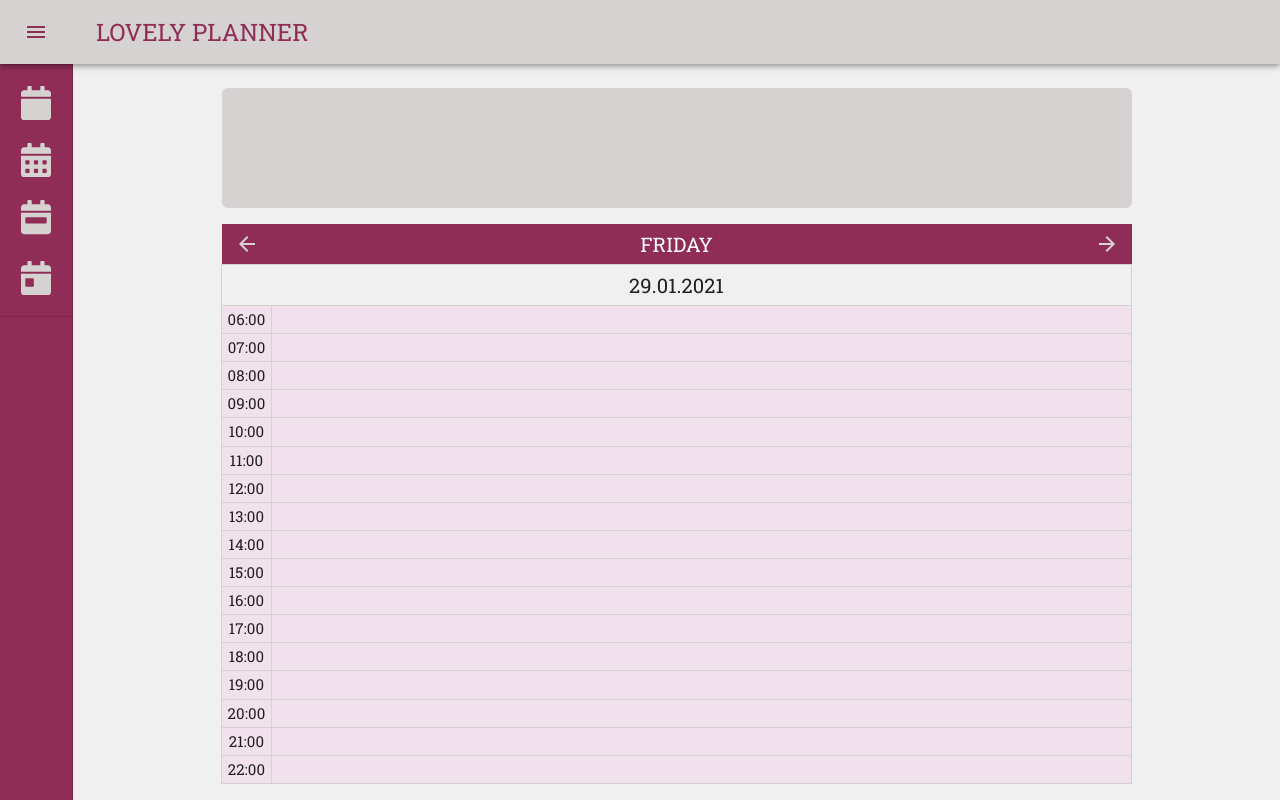
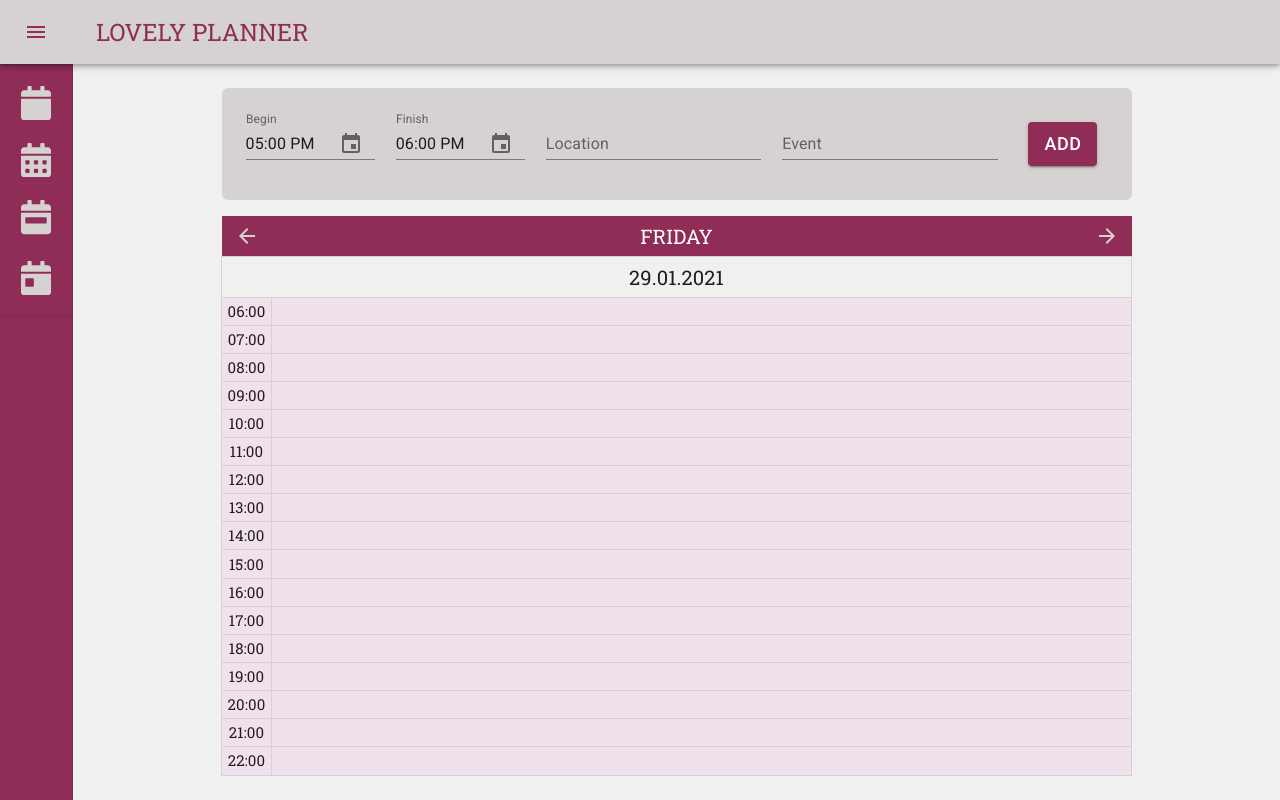
Before and after one commit to CoralineK/planner, a React (Create React App) app: page /day in a window 1280 px wide. Built offline with nearby package versions, Linux system fonts and the light colour scheme.

Commit message:
recompose composites and change firebase files

```diff
--- a/package.json
+++ b/package.json
@@ -3,8 +3,11 @@
   "version": "0.1.0",
   "private": true,
   "dependencies": {
+    "@date-io/date-fns": "^1.3.13",
+    "@date-io/dayjs": "^1.3.13",
     "@material-ui/core": "^4.11.0",
     "@material-ui/icons": "^4.9.1",
+    "@material-ui/pickers": "^3.2.10",
     "@react-firebase/auth": "^0.2.10",
     "@testing-library/jest-dom": "^4.2.4",
     "@testing-library/react": "^9.5.0",
@@ -16,7 +19,8 @@
     "@types/react-material-ui-form-validator": "^2.1.0",
     "@types/react-router-dom": "^5.1.5",
     "@types/styled-components": "^5.1.3",
-    "dayjs": "^1.9.1",
+    "date-fns": "^2.16.1",
+    "dayjs": "^1.10.4",
     "firebase": "^7.21.1",
     "prop-types": "^15.7.2",
     "react": "^16.13.1",
--- a/src/components/Auth/LogInForm.tsx
+++ b/src/components/Auth/LogInForm.tsx
@@ -1,8 +1,8 @@
 import React, { useState } from 'react';
 import TextField from '@material-ui/core/TextField';
-import Button from '@material-ui/core/Button';
-import { signInUser } from '../../services/firebase';
-import { ButtonContainer, useStyles } from './style';
+import Submit from '../CommonComponents/ButtonSubmit';
+import { signInUser } from '../../services/auth';
+import { useStyles } from './style';
 import { useHistory } from 'react-router-dom';
 
 export default function SignIn() {
@@ -14,8 +14,7 @@ export default function SignIn() {
   const classes = useStyles();
   const history = useHistory();
 
-  // @ts-ignore
-  const onSubmit = (e) => {
+  const onSubmit = (e: any) => {
     e.preventDefault();
     signInUser(user.email, user.password).then(() => {
       history.push('/home');
@@ -23,7 +22,7 @@ export default function SignIn() {
   };
 
   return (
-    <form className={classes.root} autoComplete="off" onSubmit={onSubmit}>
+    <form className={classes.root} onSubmit={onSubmit}>
       <TextField
         required
         id="mail-login"
@@ -41,11 +40,7 @@ export default function SignIn() {
         variant="outlined"
         onChange={(e) => setUser({ ...user, password: e.target.value })}
       />
-      <ButtonContainer>
-        <Button className={classes.button} variant="contained" type="submit">
-          SUBMIT
-        </Button>
-      </ButtonContainer>
+      <Submit text="Submit" />
     </form>
   );
 }
--- a/src/components/Auth/RegisterForm.tsx
+++ b/src/components/Auth/RegisterForm.tsx
@@ -1,8 +1,8 @@
 import React, { useState } from 'react';
 import TextField from '@material-ui/core/TextField';
-import Button from '@material-ui/core/Button';
-import { createAccount } from '../../services/firebase';
-import { ButtonContainer, useStyles } from './style';
+import Submit from '../CommonComponents/ButtonSubmit';
+import { createAccount } from '../../services/auth';
+import { useStyles } from './style';
 
 export default function SignUp() {
   const [user, setUser] = useState({
@@ -16,8 +16,7 @@ export default function SignUp() {
 
   const classes = useStyles();
 
-  // @ts-ignore
-  const onSubmit = (e) => {
+  const onSubmit = (e: any) => {
     e.preventDefault();
     user.password === user.repeatPassword &&
       createAccount(user.email, user.password);
@@ -84,12 +83,7 @@ export default function SignUp() {
           />
         </>
       )}
-
-      <ButtonContainer>
-        <Button className={classes.button} variant="contained" type="submit">
-          SUBMIT
-        </Button>
-      </ButtonContainer>
+      <Submit text="submit" />
     </form>
   );
 }
--- a/src/components/Auth/style.ts
+++ b/src/components/Auth/style.ts
@@ -1,12 +1,4 @@
-import styled from 'styled-components';
 import { createStyles, makeStyles, Theme } from '@material-ui/core/styles';
-import { colors } from '../../Constants';
-
-export const ButtonContainer = styled.div`
-  padding: 10px;
-  display: flex;
-  justify-content: center;
-`;
 
 export const useStyles = makeStyles((theme: Theme) =>
   createStyles({
@@ -18,13 +10,5 @@ export const useStyles = makeStyles((theme: Theme) =>
         width: '100%',
       },
     },
-    button: {
-      backgroundColor: colors.primary,
-      color: 'white',
-      fontSize: 18,
-      '&:hover': {
-        backgroundColor: colors.change,
-      },
-    },
   })
 );
--- a/src/components/Calendars/Day/AddEvent.tsx
+++ b/src/components/Calendars/Day/AddEvent.tsx
@@ -1,17 +1,83 @@
-import React from 'react';
+import React, { useEffect, useState } from 'react';
 import styled from 'styled-components';
 import { colors } from '../../../Constants';
+import TextField from '@material-ui/core/TextField';
+import TimePicker from '../../CommonComponents/TimePicker';
+import ButtonSubmit from '../../CommonComponents/ButtonSubmit';
 
 const Container = styled.div`
   width: 910px;
-  height: 15vh;
   background-color: ${colors.extra};
   margin-bottom: 2vh;
   border-radius: 6px;
+  padding: 3vh;
+  display: flex;
+  justify-content: space-between;
 `;
+const Form = styled.form`
+  display: flex;
+  justify-content: space-between;
+`;
+type Event = {
+  begin?: Date;
+  finish?: Date;
+  location: string;
+  title: string;
+  exist: boolean;
+};
+function AddEvent() {
+  const [event, setEvent] = useState<Event>({
+    begin: undefined,
+    finish: undefined,
+    location: '',
+    title: '',
+    exist: false,
+  });
 
-function AddEvent() {
-  return <Container></Container>;
+  useEffect(() => {
+    console.log(event);
+  }, [event]);
+
+  const handleOnChange = (e: any) => {
+    console.log(e.target.name);
+    setEvent({ ...event, [e.target.name]: e.target.value });
+  };
+
+  const onSubmit = (e: any) => {
+    e.preventDefault();
+  };
+
+  return (
+    <Container>
+      <Form onSubmit={onSubmit}>
+        <TimePicker
+          label="Begin"
+          name="begin"
+          extraTime={0}
+          onChange={handleOnChange}
+        />
+        <TimePicker
+          label="Finish"
+          name="finish"
+          extraTime={1}
+          onChange={handleOnChange}
+        />
+        <TextField
+          label="Location"
+          name="location"
+          style={{ width: '25%' }}
+          onChange={handleOnChange}
+        ></TextField>
+        <TextField
+          label="Event"
+          name="title"
+          style={{ width: '25%' }}
+          onChange={handleOnChange}
+        ></TextField>
+        <ButtonSubmit text="add" />
+      </Form>
+    </Container>
+  );
 }
 
 export default AddEvent;
--- a/src/components/Calendars/Day/DayName.tsx
+++ b/src/components/Calendars/Day/DayName.tsx
@@ -1,5 +1,5 @@
 import React from 'react';
-import { Name, ContainerRow } from '../CommonStyle';
+import { Name } from '../CommonStyle';
 
 const DAYSOFWEEK = [
   'SUNDAY',
--- a/src/components/Calendars/Day/Timetable.tsx
+++ b/src/components/Calendars/Day/Timetable.tsx
@@ -19,8 +19,8 @@ const Box = styled.td`
 `;
 
 function Timetable() {
-  const [start, setStart] = useState<number>(6);
-  const [end, setEnd] = useState<number>(22);
+  const [start] = useState<number>(6);
+  const [end] = useState<number>(22);
 
   function format(number: number) {
     if (number > 9) {
--- /dev/null
+++ b/src/components/CommonComponents/ButtonSubmit.tsx
@@ -0,0 +1,41 @@
+import React from 'react';
+import styled from 'styled-components';
+import Button from '@material-ui/core/Button';
+import { createStyles, makeStyles, Theme } from '@material-ui/core/styles';
+import { colors } from '../../Constants';
+
+const ButtonContainer = styled.div`
+  padding: 10px;
+  display: flex;
+  justify-content: center;
+`;
+
+type Props = {
+  text: string;
+};
+
+function Submit({ text }: Props) {
+  const useStyles = makeStyles((theme: Theme) =>
+    createStyles({
+      button: {
+        backgroundColor: colors.primary,
+        color: 'white',
+        fontSize: 18,
+        '&:hover': {
+          backgroundColor: colors.change,
+        },
+      },
+    }),
+  );
+
+  const classes = useStyles();
+  return (
+    <ButtonContainer>
+      <Button className={classes.button} variant="contained" type="submit">
+        {text}
+      </Button>
+    </ButtonContainer>
+  );
+}
+
+export default Submit;
--- /dev/null
+++ b/src/components/CommonComponents/TimePicker.tsx
@@ -0,0 +1,47 @@
+import React from 'react';
+import 'date-fns';
+import DateFnsUtils from '@date-io/date-fns';
+import {
+  MuiPickersUtilsProvider,
+  KeyboardTimePicker,
+} from '@material-ui/pickers';
+
+type Props = {
+  label: string;
+  extraTime: number;
+  name: string;
+  onChange: any;
+};
+
+function TimePicker({ label, extraTime, name, onChange }: Props) {
+  const [selectedDate, setSelectedDate] = React.useState<Date | null>(
+    new Date(
+      new Date().setHours(
+        new Date().getHours() + extraTime,
+        Math.ceil(new Date().getMinutes() / 5) * 5,
+      ),
+    ),
+  );
+
+  const handleDateChange = (date: Date | null) => {
+    setSelectedDate(date);
+    onChange();
+  };
+
+  return (
+    <MuiPickersUtilsProvider utils={DateFnsUtils}>
+      <KeyboardTimePicker
+        style={{ width: '15%' }}
+        label={label}
+        name={name}
+        value={selectedDate}
+        onChange={handleDateChange}
+        KeyboardButtonProps={{
+          'aria-label': 'change time',
+        }}
+      />
+    </MuiPickersUtilsProvider>
+  );
+}
+
+export default TimePicker;
--- /dev/null
+++ b/src/services/auth.tsx
@@ -0,0 +1,14 @@
+import app from './firebase';
+import 'firebase/auth';
+
+export function createAccount(email: string, password: string) {
+  return app.auth().createUserWithEmailAndPassword(email, password);
+}
+
+export function signInUser(email: string, password: string) {
+  return app.auth().signInWithEmailAndPassword(email, password);
+}
+
+export function signOut() {
+  return app.auth().signOut();
+}
--- a/src/services/firebase.tsx
+++ b/src/services/firebase.tsx
@@ -1,5 +1,4 @@
 import app from 'firebase/app';
-import 'firebase/auth';
 
 const config = {
   apiKey: 'AIzaSyDJBa-KUc1LDNA1TaupoFFcXSQzP54QJYs',
@@ -14,14 +13,4 @@ const config = {
 
 app.apps.length === 0 && app.initializeApp(config);
 
-export function createAccount(email: string, password: string) {
-  return app.auth().createUserWithEmailAndPassword(email, password);
-}
-
-export function signInUser(email: string, password: string) {
-  return app.auth().signInWithEmailAndPassword(email, password);
-}
-
-export function signOut() {
-  return app.auth().signOut();
-}
+export default app;
```
Also changed, not shown: 1 other file (tests, documents, lock files or other folders).
